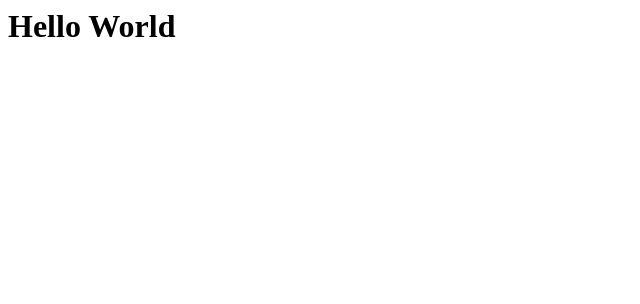
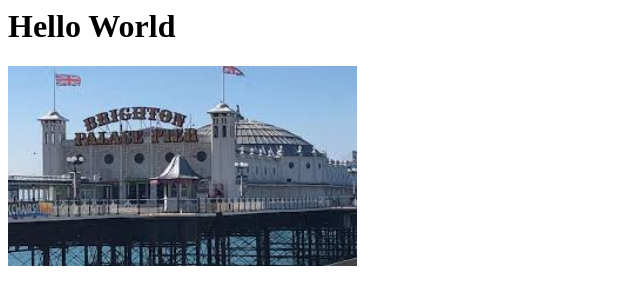
Before and after one commit to wrdhall/wrdhall.github.io, a plain HTML site: page index.html in a window 1280 px wide. Shown: the whole page, without its empty margins (0-640 px from the left). Drawn offline with Linux system fonts and the light colour scheme.

Commit message:
add image

```diff
--- a/index.html
+++ b/index.html
@@ -1,3 +1,8 @@
 <htmL>
     <h1>Hello World </h1>
+ <div>
+     <img src="Brighton.jpg" height="200">
+ </div>
+
+
 </html>
```
Also changed, not shown: Brighton.jpg (added).
